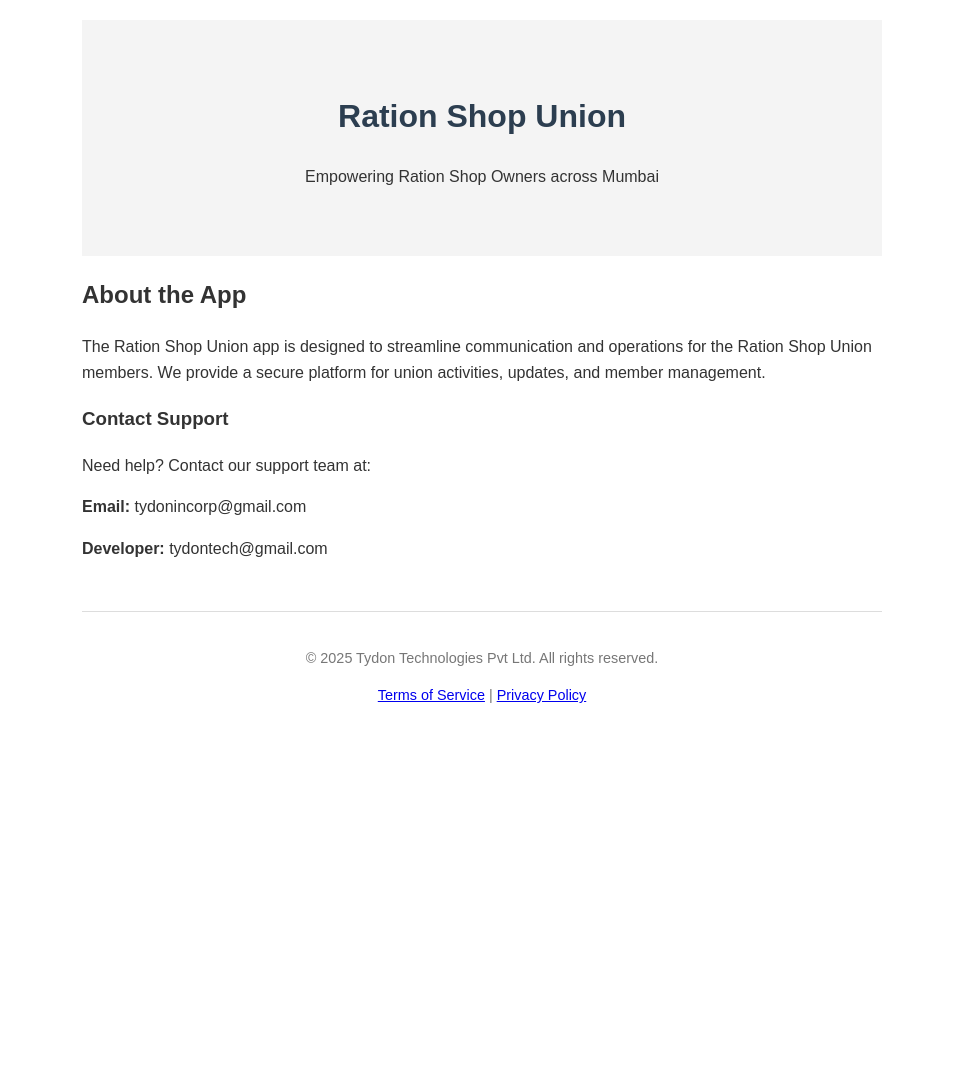
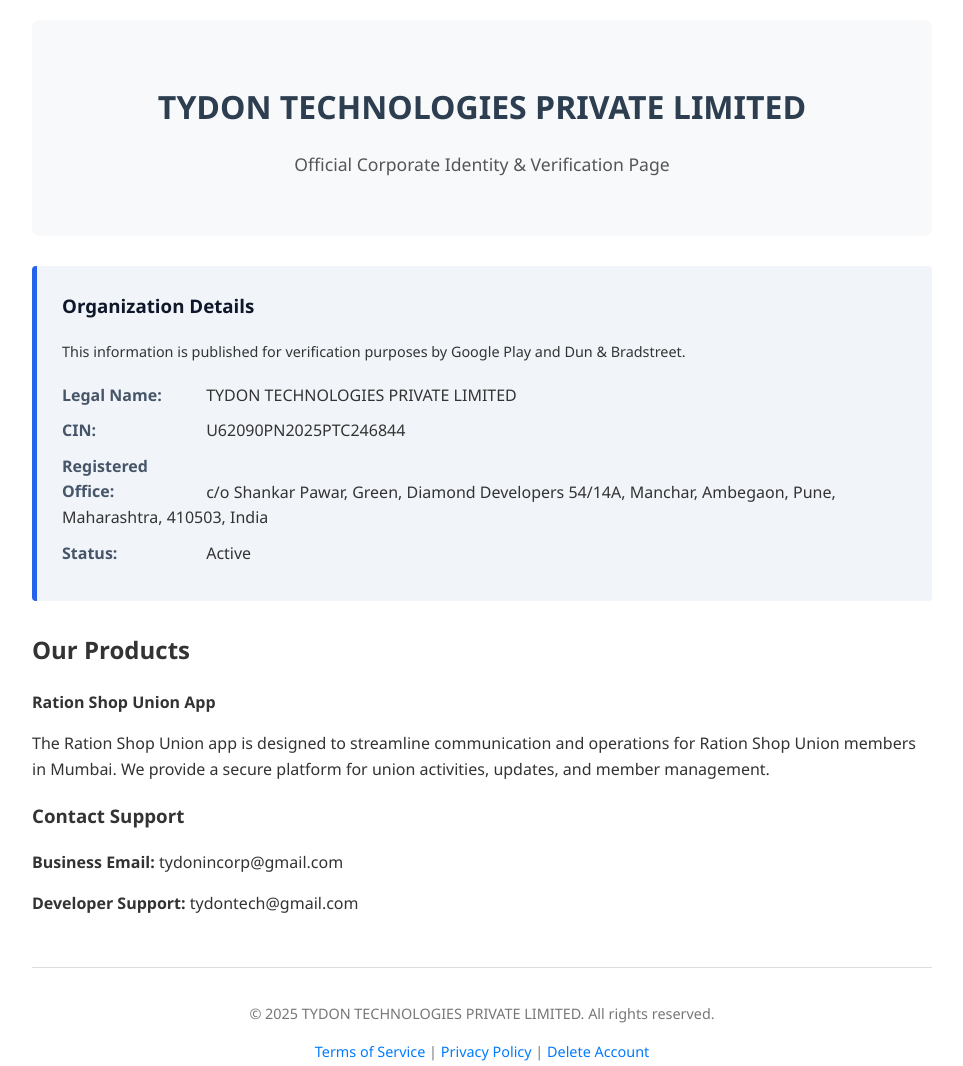
Before and after one commit to jsmcorp/union-app-legal, a plain HTML site: page index.html in a window 1280 px wide. Shown: the whole page, without its empty margins (158-1121 px from the left). Before the commit the page ends 800 px from the top, so only its background shows below. Drawn offline with Linux system fonts and the light colour scheme.

Commit message:
Update index.html for rebranding and layout changes

```diff
--- a/index.html
+++ b/index.html
@@ -3,37 +3,73 @@
 <head>
     <meta charset="UTF-8">
     <meta name="viewport" content="width=device-width, initial-scale=1.0">
-    <title>Ration Shop Union - Home</title>
+    <title>Tydon Technologies Pvt. Ltd. - Official</title>
     <style>
-        body { font-family: Arial, sans-serif; line-height: 1.6; max-width: 800px; margin: 0 auto; padding: 20px; color: #333; }
-        header { text-align: center; padding: 50px 0; background-color: #f4f4f4; margin-bottom: 20px; }
-        h1 { color: #2c3e50; }
-        .btn { display: inline-block; background: #007bff; color: white; padding: 10px 20px; text-decoration: none; border-radius: 5px; margin-top: 20px; }
+        body { font-family: 'Segoe UI', Arial, sans-serif; line-height: 1.6; max-width: 900px; margin: 0 auto; padding: 20px; color: #333; }
+        header { text-align: center; padding: 40px 0; background-color: #f8f9fa; margin-bottom: 30px; border-radius: 8px; }
+        h1 { color: #2c3e50; margin-bottom: 5px; }
+        .subtitle { color: #555; font-size: 1.1em; }
+
+        /* This is the important box for Google Verification */
+        .verification-box {
+            background: #f1f5f9;
+            padding: 25px;
+            border-left: 5px solid #2563eb;
+            margin: 30px 0;
+            border-radius: 4px;
+        }
+        .label { font-weight: bold; color: #475569; display: inline-block; width: 140px; }
+        .data-row { margin-bottom: 10px; }
+
         footer { margin-top: 50px; text-align: center; font-size: 0.9em; color: #777; border-top: 1px solid #ddd; padding-top: 20px; }
+        a { color: #007bff; text-decoration: none; }
     </style>
 </head>
 <body>
 
     <header>
-        <h1>Ration Shop Union</h1>
-        <p>Empowering Ration Shop Owners across Mumbai</p>
+        <h1>TYDON TECHNOLOGIES PRIVATE LIMITED</h1>
+        <p class="subtitle">Official Corporate Identity & Verification Page</p>
     </header>
 
     <main>
-        <h2>About the App</h2>
-        <p>The Ration Shop Union app is designed to streamline communication and operations for the Ration Shop Union members. We provide a secure platform for union activities, updates, and member management.</p>
+        <div class="verification-box">
+            <h3 style="margin-top:0; color: #0f172a;">Organization Details</h3>
+            <p style="font-size: 0.9em; margin-bottom: 20px;">This information is published for verification purposes by Google Play and Dun & Bradstreet.</p>
+
+            <div class="data-row">
+                <span class="label">Legal Name:</span>
+                TYDON TECHNOLOGIES PRIVATE LIMITED
+            </div>
+            <div class="data-row">
+                <span class="label">CIN:</span>
+                U62090PN2025PTC246844
+            </div>
+            <div class="data-row">
+                <span class="label">Registered Office:</span>
+                c/o Shankar Pawar, Green, Diamond Developers 54/14A, Manchar, Ambegaon, Pune, Maharashtra, 410503, India
+            </div>
+            <div class="data-row">
+                <span class="label">Status:</span>
+                Active
+            </div>
+        </div>
+
+        <h2>Our Products</h2>
+        <p><strong>Ration Shop Union App</strong></p>
+        <p>The Ration Shop Union app is designed to streamline communication and operations for Ration Shop Union members in Mumbai. We provide a secure platform for union activities, updates, and member management.</p>
 
         <h3>Contact Support</h3>
-        <p>Need help? Contact our support team at:</p>
-        <p><strong>Email:</strong> tydonincorp@gmail.com</p>
-        <p><strong>Developer:</strong> tydontech@gmail.com</p>
+        <p><strong>Business Email:</strong> tydonincorp@gmail.com</p>
+        <p><strong>Developer Support:</strong> tydontech@gmail.com</p>
     </main>
 
     <footer>
-        <p>&copy; 2025 Tydon Technologies Pvt Ltd. All rights reserved.</p>
+        <p>&copy; 2025 TYDON TECHNOLOGIES PRIVATE LIMITED. All rights reserved.</p>
         <p>
             <a href="terms.html">Terms of Service</a> |
-            <a href="privacy.html">Privacy Policy</a>
+            <a href="privacy.html">Privacy Policy</a> |
+            <a href="delete-account.html">Delete Account</a>
         </p>
     </footer>
 
```
